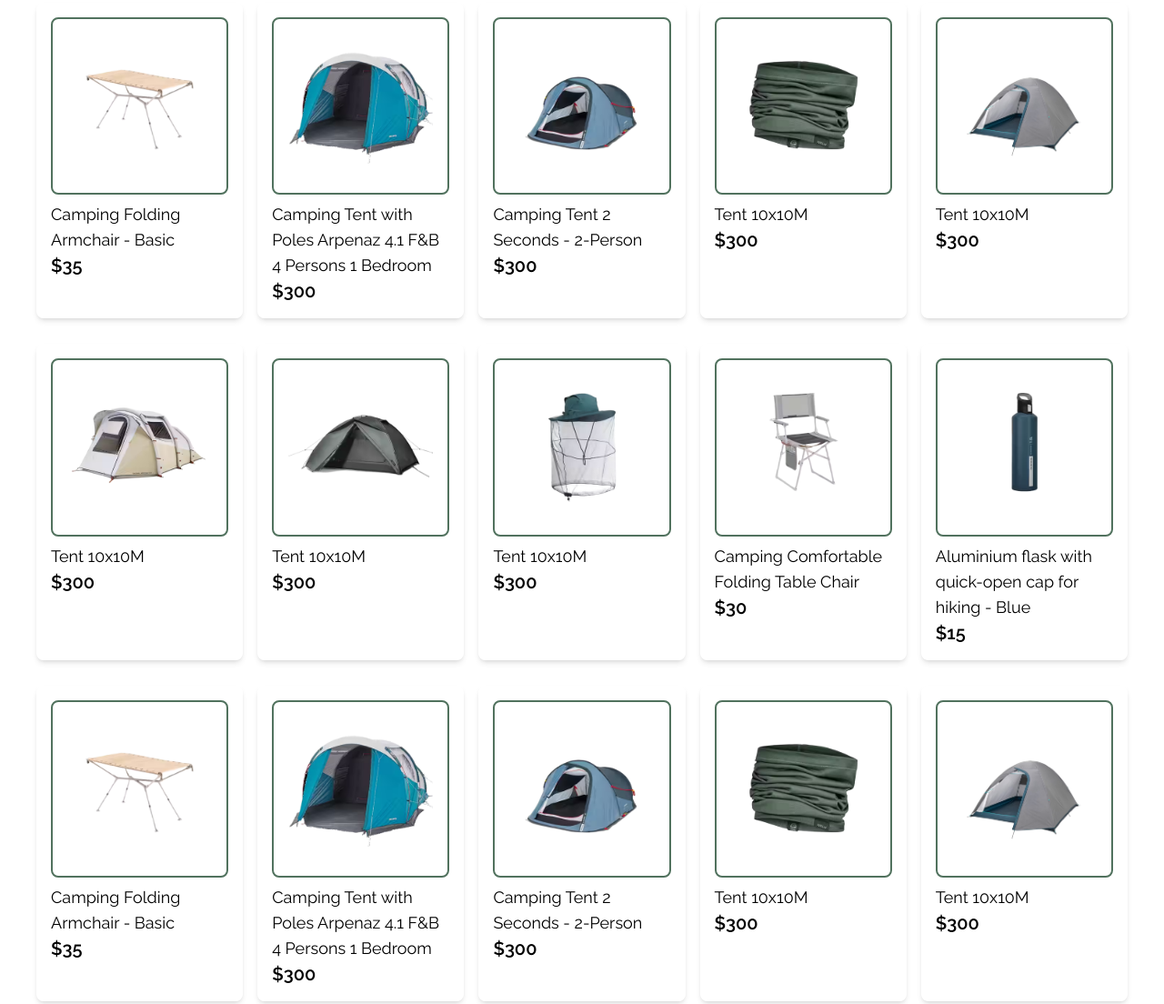
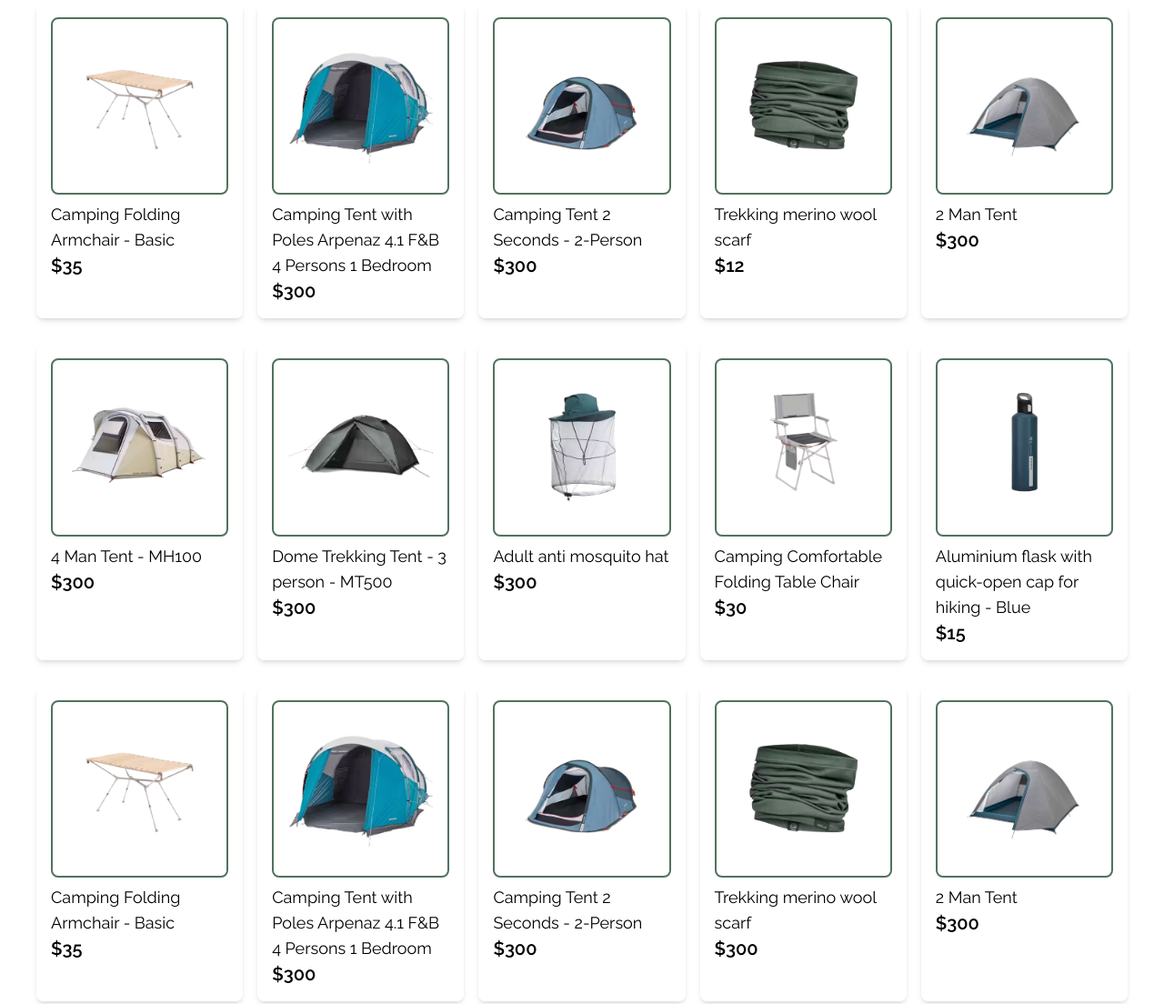
Before and after one commit to MangChhunleang/Team_Camping, a website: page CampHaven/products.html in a window 1280 px wide. Shown: the part 476-1580 px from the top of the page at 91% size. Drawn offline with nearby package versions, Linux system fonts and the light colour scheme.

Commit message:
CampHaven/products.html

```diff
--- a/CampHaven/products.html
+++ b/CampHaven/products.html
@@ -266,8 +266,8 @@
               alt="Accessory 4"
               class="w-25 mb-2 p-4 border-2 border-[#51725e] rounded-lg"
             />
-            <h1 class="text-lg">Tent 10x10M</h1>
-            <p class="text-xl font-bold">$300</p>
+            <h1 class="text-lg">Trekking merino wool scarf</h1>
+            <p class="text-xl font-bold">$12</p>
           </div>
           <div
             id="j"
@@ -278,7 +278,7 @@
               alt="Accessory 5"
               class="w-25 mb-2 p-4 border-2 border-[#51725e] rounded-lg"
             />
-            <h1 class="text-lg">Tent 10x10M</h1>
+            <h1 class="text-lg">2 Man Tent</h1>
             <p class="text-xl font-bold">$300</p>
           </div>
           <div
@@ -290,7 +290,7 @@
               alt="Product 1"
               class="w-25 mb-2 p-4 border-2 border-[#51725e] rounded-lg"
             />
-            <h1 class="text-lg">Tent 10x10M</h1>
+            <h1 class="text-lg">4 Man Tent - MH100</h1>
             <p class="text-xl font-bold">$300</p>
           </div>
           <div
@@ -302,7 +302,7 @@
               alt="Product 2"
               class="w-25 mb-2 p-4 border-2 border-[#51725e] rounded-lg"
             />
-            <h1 class="text-lg">Tent 10x10M</h1>
+            <h1 class="text-lg">Dome Trekking Tent - 3 person - MT500</h1>
             <p class="text-xl font-bold">$300</p>
           </div>
           <div
@@ -314,7 +314,7 @@
               alt="Product 3"
               class="w-25 mb-2 p-4 border-2 border-[#51725e] rounded-lg"
             />
-            <h1 class="text-lg">Tent 10x10M</h1>
+            <h1 class="text-lg">Adult anti mosquito hat</h1>
             <p class="text-xl font-bold">$300</p>
           </div>
           <div
@@ -391,7 +391,7 @@
               alt="Accessory 4"
               class="w-25 mb-2 p-4 border-2 border-[#51725e] rounded-lg"
             />
-            <h1 class="text-lg">Tent 10x10M</h1>
+            <h1 class="text-lg">Trekking merino wool scarf</h1>
             <p class="text-xl font-bold">$300</p>
           </div>
           <div
@@ -403,7 +403,7 @@
               alt="Accessory 5"
               class="w-25 mb-2 p-4 border-2 border-[#51725e] rounded-lg"
             />
-            <h1 class="text-lg">Tent 10x10M</h1>
+            <h1 class="text-lg">2 Man Tent</h1>
             <p class="text-xl font-bold">$300</p>
           </div>
         </div>
```
